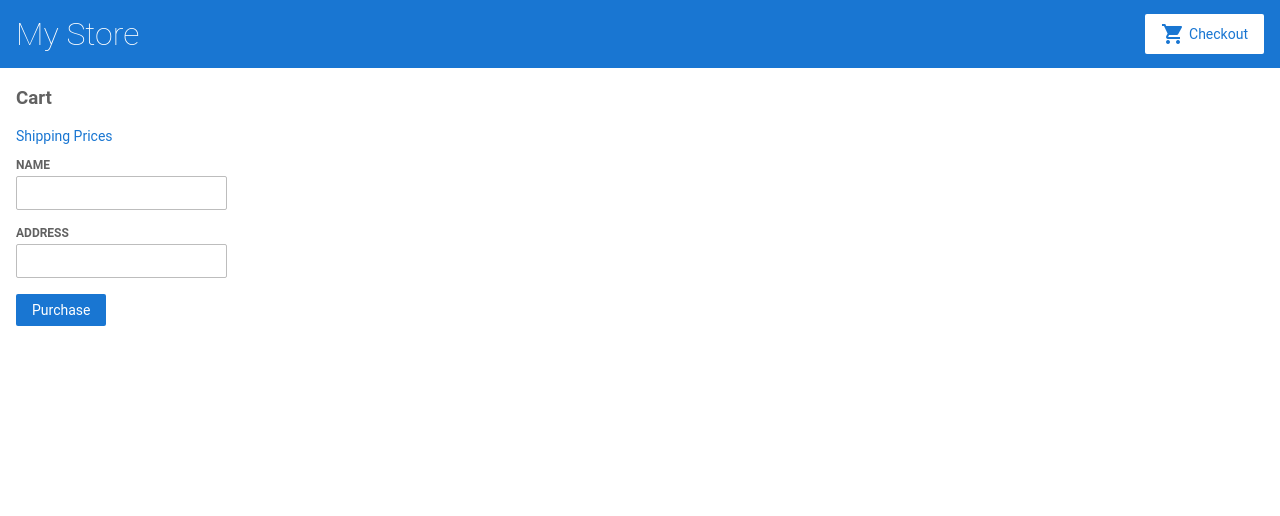
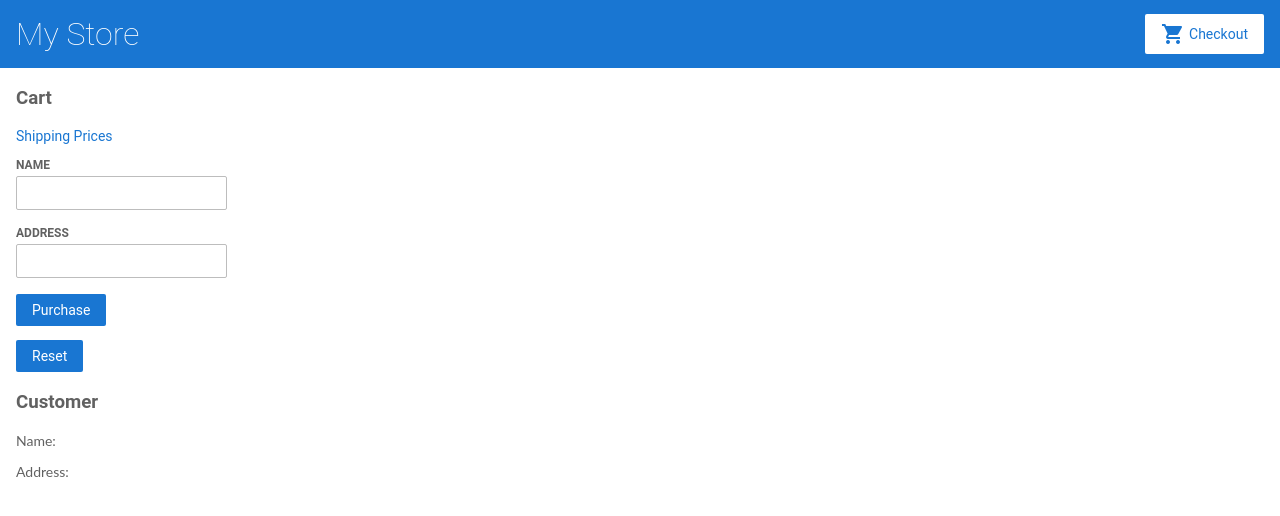
Before and after one commit to purpleoctop/angular-tutorial-firs, an Angular app: page /cart in a window 1280 px wide. Shown: the top 516 px of the page. Built offline with nearby package versions, Linux system fonts and the light colour scheme.

Commit message:
feat(6-reactive-forms-managing-values): Finish Tutorial

```diff
--- a/src/app/cart/cart.component.html
+++ b/src/app/cart/cart.component.html
@@ -22,4 +22,18 @@
 
     <button class="button" type="submit">Purchase</button>
 
+    <p>
+         <button class="button" type="button" (click)="setDefault()">Reset</button>
+    </p>
 </form>
+
+<div>
+    <h3>Customer</h3>
+    <p>
+        Name: {{checkoutForm.controls.name.value}}
+    </p>
+
+    <p>
+        Address: {{checkoutForm.controls.address.value}}
+    </p>
+</div>
--- a/src/app/cart/cart.component.ts
+++ b/src/app/cart/cart.component.ts
@@ -28,6 +28,11 @@ export class CartComponent implements OnInit {
     this.checkoutForm.reset();
   }
 
+  setDefault() {
+    this.checkoutForm.get('name').setValue('Jon Doe');
+    this.checkoutForm.get('address').setValue('Tbilisi');
+  }
+
   ngOnInit() {
   }
 
```
